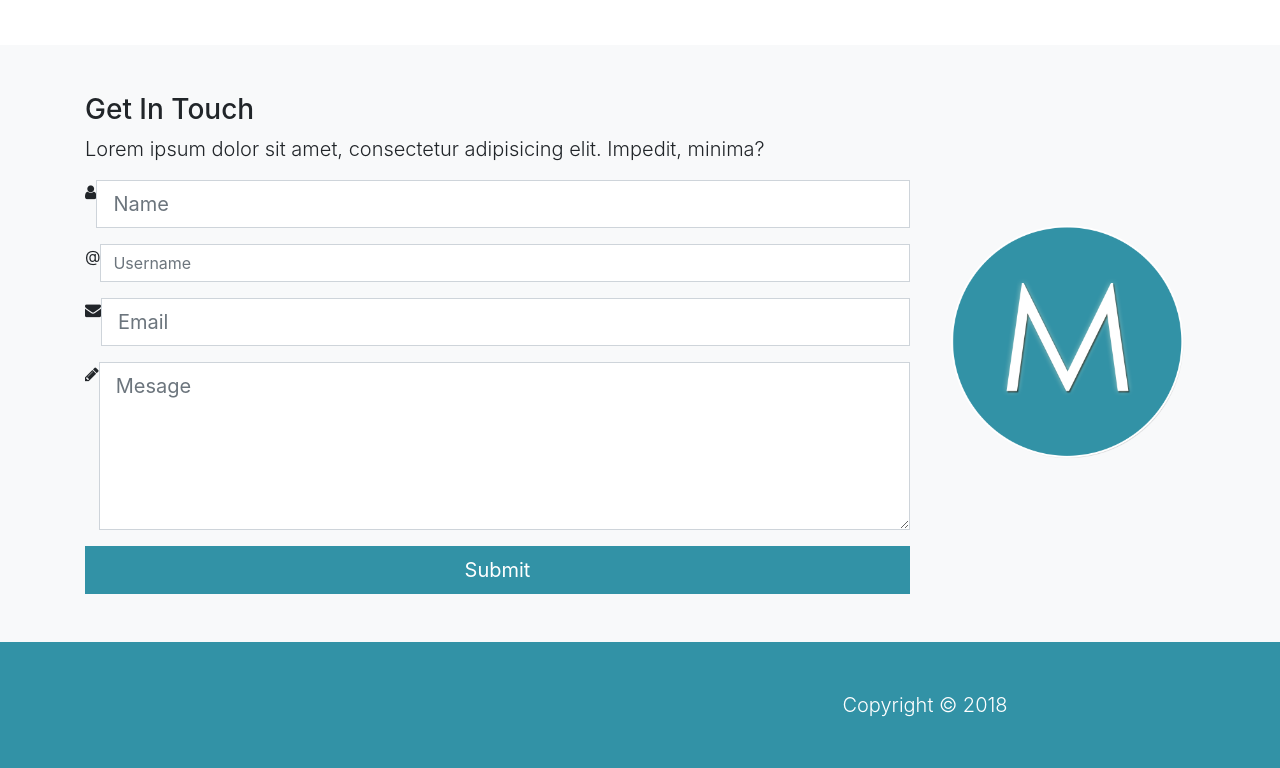
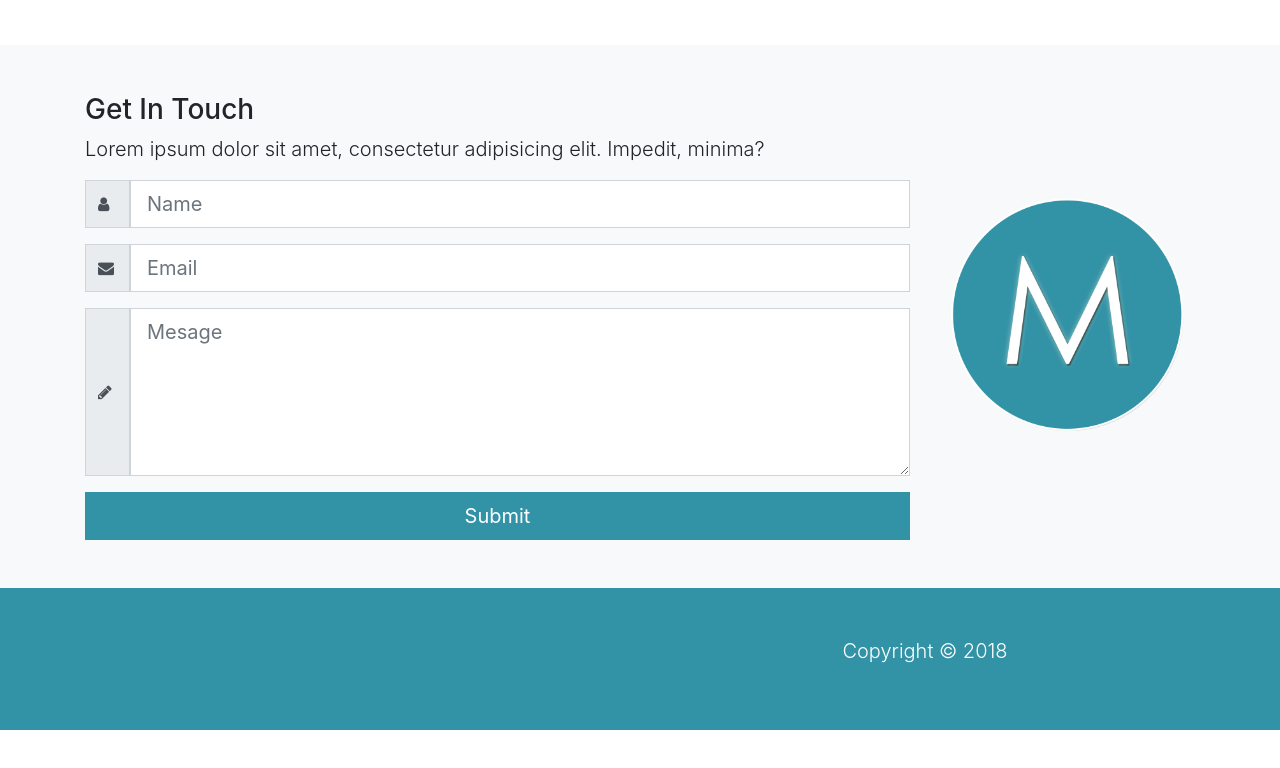
Before and after one commit to stefanaz/bs4_bookshop, a website: page index.html in a window 1280 px wide. Shown: the part 2414-3182 px from the top of the page. After the commit the page ends 3144 px from the top, so only its background shows below. Drawn offline with Linux system fonts and the light colour scheme.

Commit message:
Fix input-group-addon with input-group-text

```diff
--- a/index.html
+++ b/index.html
@@ -339,26 +339,20 @@
                     <form>
                         <div class="form-group">
                             <div class="input-group input-group-lg">
-                                <span class="input-group-addon"><i class="fa fa-user"></i></span>
+                                <span class="input-group-text"><i class="fa fa-user"></i></span>
                                 <input type="text" class="form-control" placeholder="Name">
-                            </div>
-                        </div>
-                        <div class="form-group">
-                            <div class="input-group">
-                                <span class="input-group-addon" id="basic-addon1">@</span>
-                                <input type="text" class="form-control" placeholder="Username" aria-describedby="basic-addon1">
                             </div>
                         </div>
 
                         <div class="form-group">
                             <div class="input-group input-group-lg">
-                                <span class="input-group-addon"><i class="fa fa-envelope"></i></span>
+                                <span class="input-group-text"><i class="fa fa-envelope"></i></span>
                                 <input type="email" class="form-control" placeholder="Email">
                             </div>
                         </div>
                         <div class="form-group">
                             <div class="input-group input-group-lg">
-                                <span class="input-group-addon"><i class="fa fa-pencil"></i></span>
+                                <span class="input-group-text"><i class="fa fa-pencil"></i></span>
                                 <textarea type="text" class="form-control" placeholder="Mesage" rows="5"></textarea>
                             </div>
                         </div>
--- a/src/scss/style.scss
+++ b/src/scss/style.scss
@@ -61,3 +61,7 @@ body {
 
   }
 }
+
+.input-group-text {
+  min-width:45px;
+}
```
Also changed, not shown: src/css/style.css.
